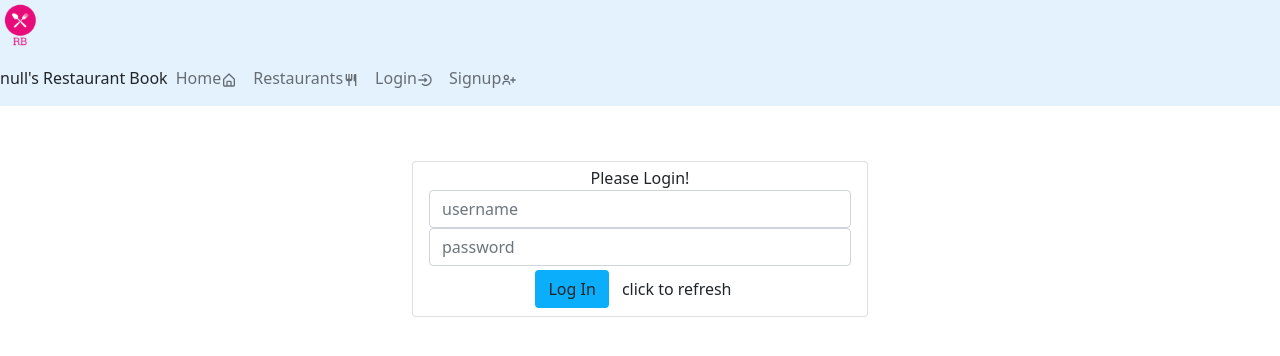
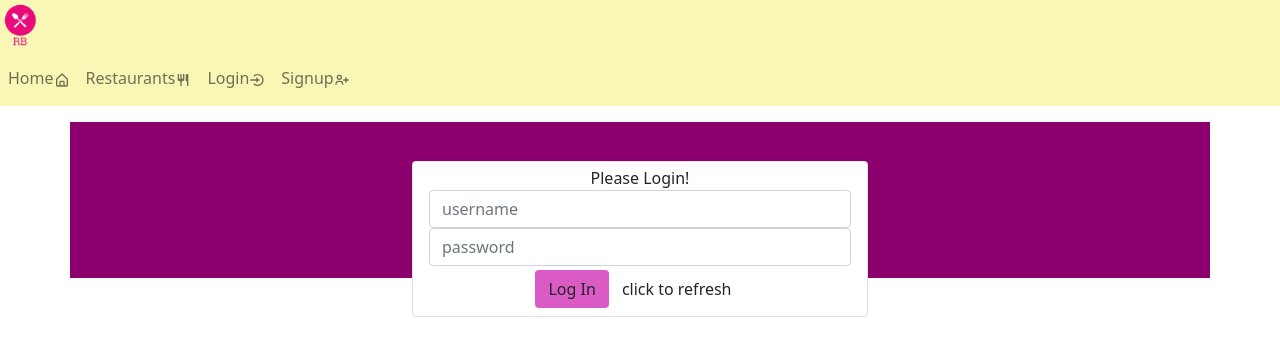
Before and after one commit to m-aung/restaurant-book, a React app in the folder frontend/: page /login in a window 1280 px wide. Shown: the top 356 px of the page. Built offline with nearby package versions, Linux system fonts and the light colour scheme.

Commit message:
fixed minor UI colors

```diff
--- a/frontend/App.css
+++ b/frontend/App.css
@@ -1,3 +1,6 @@
+.body {
+  background-color: black;
+}
 .App {
   text-align: center;
 }
@@ -23,9 +26,12 @@
   font-size: calc(10px + 2vmin);
   color: white;
 }
+.main-display {
+  background: rgb(139, 0, 109);
+}
 
 .App-link {
-  color: #61dafb;
+  color: black;
 }
 
 @keyframes App-logo-spin {
@@ -74,11 +80,11 @@
 .label {
   margin-left: -1rem;
 }
-.color {
-  background-color: #e3f2fd;
+.nav-color {
+  background-color: rgb(248, 247, 181);
 }
 .button-color {
-  background-color: #0aaefa;
+  background-color: #da5bc4;
 }
 
 .title {
--- a/frontend/App.jsx
+++ b/frontend/App.jsx
@@ -49,16 +49,16 @@ function App() {
     // creating nav-bar
 
     <div>
-      <div className="navbar color title">
+      <div className="navbar nav-color title">
     <a href={user.username ? '': '/'}><img src ="/img/apple-touch-icon.png" className="navbar color title logo-picture" alt="Logo picture"/></a>
     </div>
-    <nav className="color navbar navbar-expand-sm navbar-light" >
+    <nav className="nav-color navbar navbar-expand-sm navbar-light" >
     <button className="navbar-toggler" type="button" onClick={ toggleMenu } data-target="#navbarSupportedContent" aria-controls="navbarSupportedContent" aria-expanded="false" aria-label="Toggle navigation">
     <span className="navbar-toggler-icon "></span>
     </button>
-    <div>{user.username ? 'Restaurant Book' : `${user.username}'s Restaurant Book`}</div>
-    <div className={"collapse navbar-collapse " + navMenu }id="navbarSupportedContent">
-    <ul className="navbar-nav mr-auto">
+    <div >{user.username ? `${user.username}'s Restaurant Book` : ''}</div>
+    <div className={"collapse navbar-collapse nav-color" + navMenu } id="navbarSupportedContent">
+    <ul className="navbar-nav mr-auto ">
       <li className="nav-item">
     <Link className="nav-link"
     to={{
@@ -123,7 +123,7 @@ function App() {
     </div>
     </nav>
     <Link to={{pathname:''}}></Link>
-    <div className="container mt-3">
+    <div className="container mt-3 main-display">
 
     <Switch>
     <Route exact path = {[path,`/restaurants`,`/restaurants/`]} /*{[`/`,`/restaurants`]}*/ render={(props) => (
```
